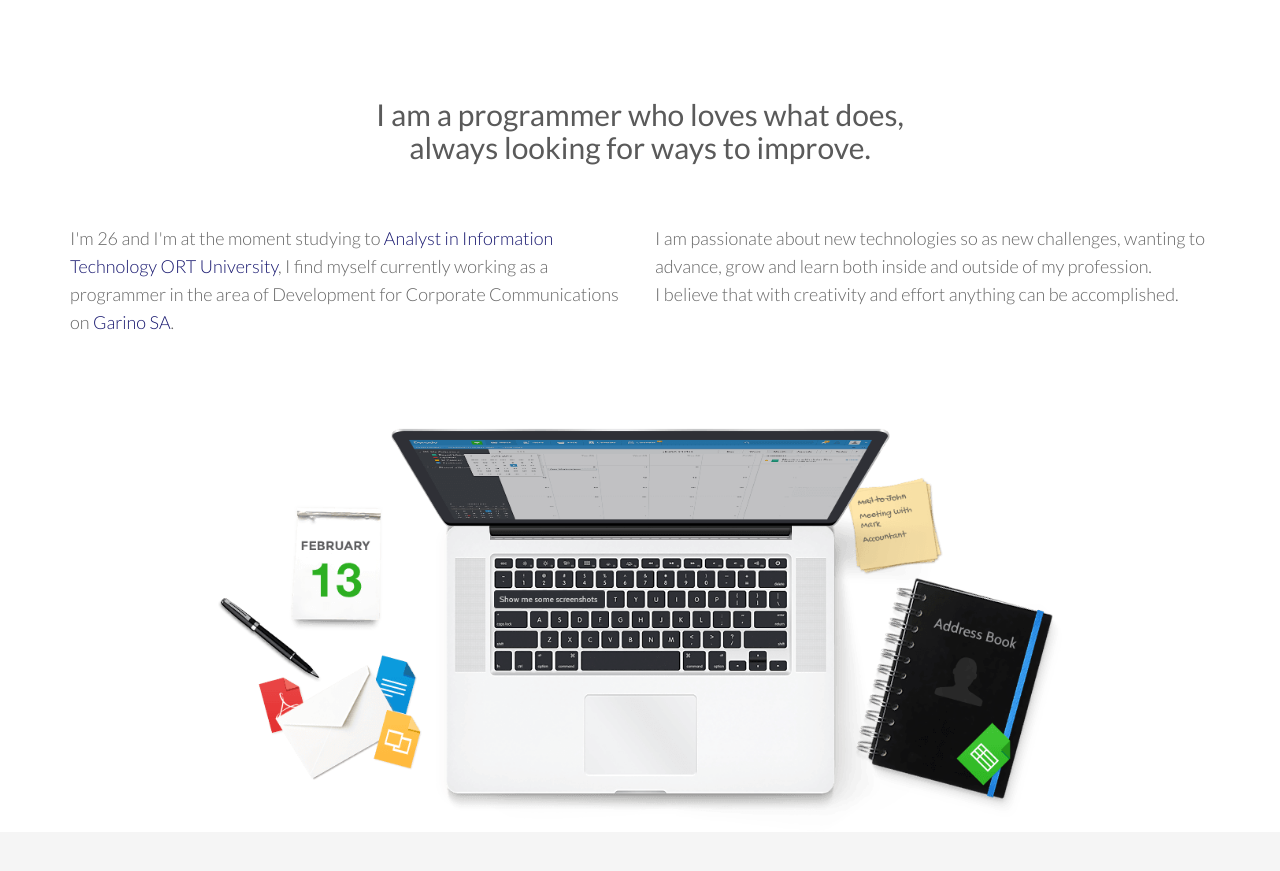
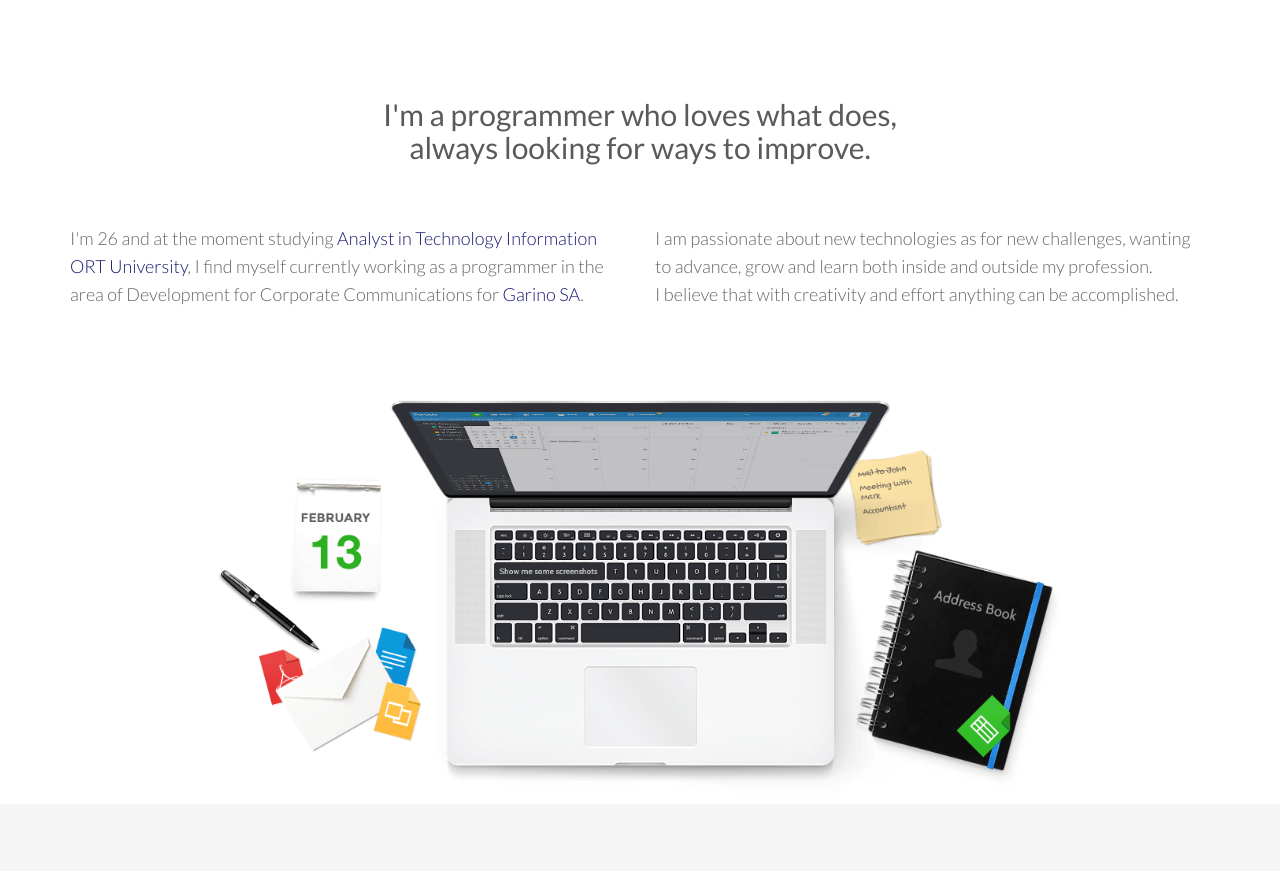
Before and after one commit to mghr4937/mghr4937.github.io, a plain HTML site: page indexEn.html in a window 1280 px wide. Shown: the part 902-1773 px from the top of the page. Drawn offline with Linux system fonts and the light colour scheme; files whose address does not match are found by name.

Commit message:
fix traduccion 1.1.1

```diff
--- a/indexEn.html
+++ b/indexEn.html
@@ -64,12 +64,12 @@
 
     <div class="container ptb">
       <div class="row">
-        <h2 class="centered mb">I am a programmer who loves what does,<br/>always looking for ways to improve.</h2>
+        <h2 class="centered mb">I'm a programmer who loves what does,<br/>always looking for ways to improve.</h2>
         <div class="col-md-6">
-            <p>I'm 26 and I'm at the moment studying to <a target="_blank" href="http://fi.ort.edu.uy/analista-en-tecnologias-de-la-informacion">Analyst in Information Technology ORT University</a>, I find myself currently working as a programmer in the area of Development for Corporate Communications on <a href="http://www.garino.com.uy/" target="_blank">Garino SA</a>.<br/></p>
+            <p>I'm 26 and at the moment studying <a target="_blank" href="http://fi.ort.edu.uy/analista-en-tecnologias-de-la-informacion">Analyst in Technology Information ORT University</a>, I find myself currently working as a programmer in the area of Development for Corporate Communications for <a href="http://www.garino.com.uy/" target="_blank">Garino SA</a>.<br/></p>
         </div><!--/col-md-6-->
         <div class="col-md-6">
-          <p>I am passionate about new technologies so as new challenges, wanting to advance, grow and learn both inside and outside of my profession.<br/>I believe that with creativity and effort anything can be accomplished.</p>
+          <p>I am passionate about new technologies as for new challenges, wanting to advance, grow and learn both inside and outside my profession.<br/>I believe that with creativity and effort anything can be accomplished.</p>
         </div><!--/col-md-6-->
       </div><!--/row-->
     </div><!-- /.container -->
```
Also changed, not shown: index.html (+1 -1 lines).
